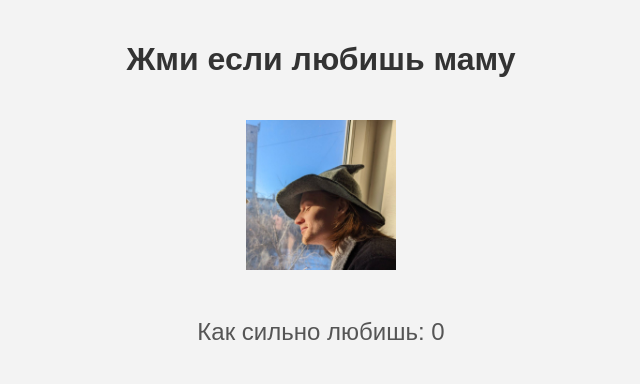
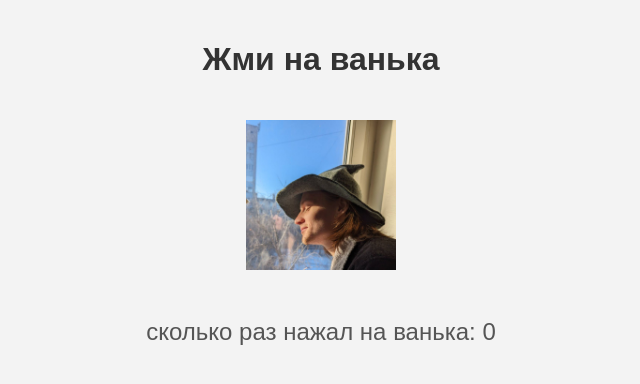
Before and after one commit to vanekloch/test2, a plain HTML site: page index.html in a window 1280 px wide. Shown: the whole page, without its empty margins (319-959 px from the left). Drawn offline with Linux system fonts and the light colour scheme.

Commit message:
Update index.html

```diff
--- a/index.html
+++ b/index.html
@@ -27,9 +27,9 @@
     </style>
 </head>
 <body>
-    <h1>Жми если любишь маму</h1>
+    <h1>Жми на ванька</h1>
     <img src="123.jpeg?text=Coin" alt="Coin" class="coin" onclick="addCoin()">
-    <p class="counter">Как сильно любишь: <span id="coinCount">0</span></p>
+    <p class="counter">сколько раз нажал на ванька: <span id="coinCount">0</span></p>
     <script>
         let coinCount = 0;
 
```
